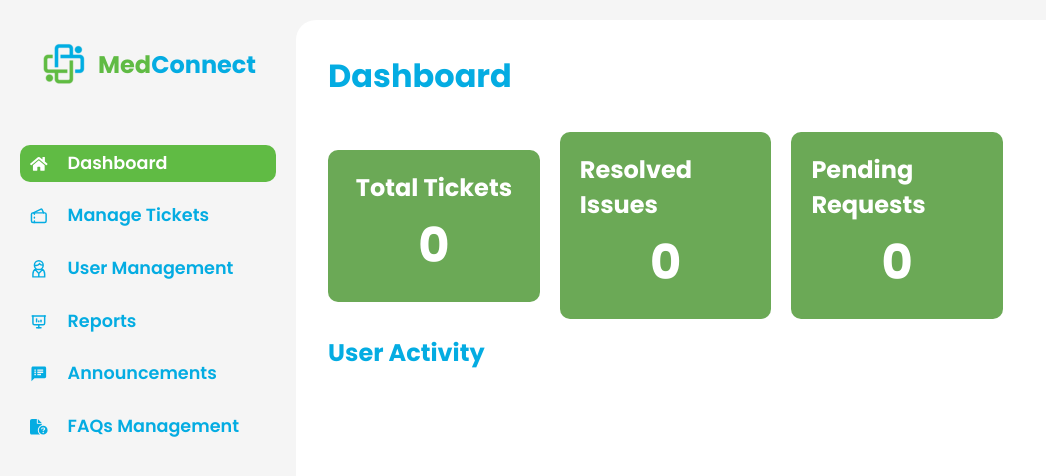
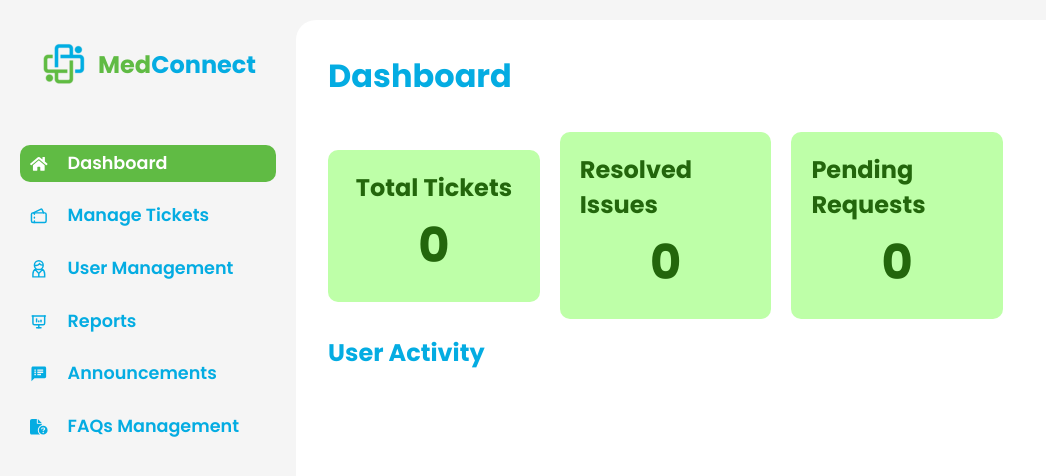
Before and after one commit to lesnaeve/BHSMC_MedConnect, a React (Vite) app: page /admin/dashboard in a window 1280 px wide. Shown: the top 476 px of the page, without its empty margins (0-1046 px from the left). Built offline with nearby package versions, Linux system fonts and the light colour scheme.

Commit message:
nakapili din ng kulay tang inang yan

```diff
--- a/src/assets/pages/components/Admin/Dashboard/Dashboard_Content/Dashboard_Content.css
+++ b/src/assets/pages/components/Admin/Dashboard/Dashboard_Content/Dashboard_Content.css
@@ -55,7 +55,7 @@
 
 .card{
     flex: 1;
-    background: #6ba956;
+    background: #beffa8;
     padding: 20px;
     border-radius: 10px;
     display: flex;
@@ -72,10 +72,10 @@
 
 .card-title{
     font-size: 16px;
-    color: #ffff;
+    color: #23660c;
 }
 
 .card-number{
     font-size: 24px;
-    color: #ffff;
+    color: #23660c;
 }
```
